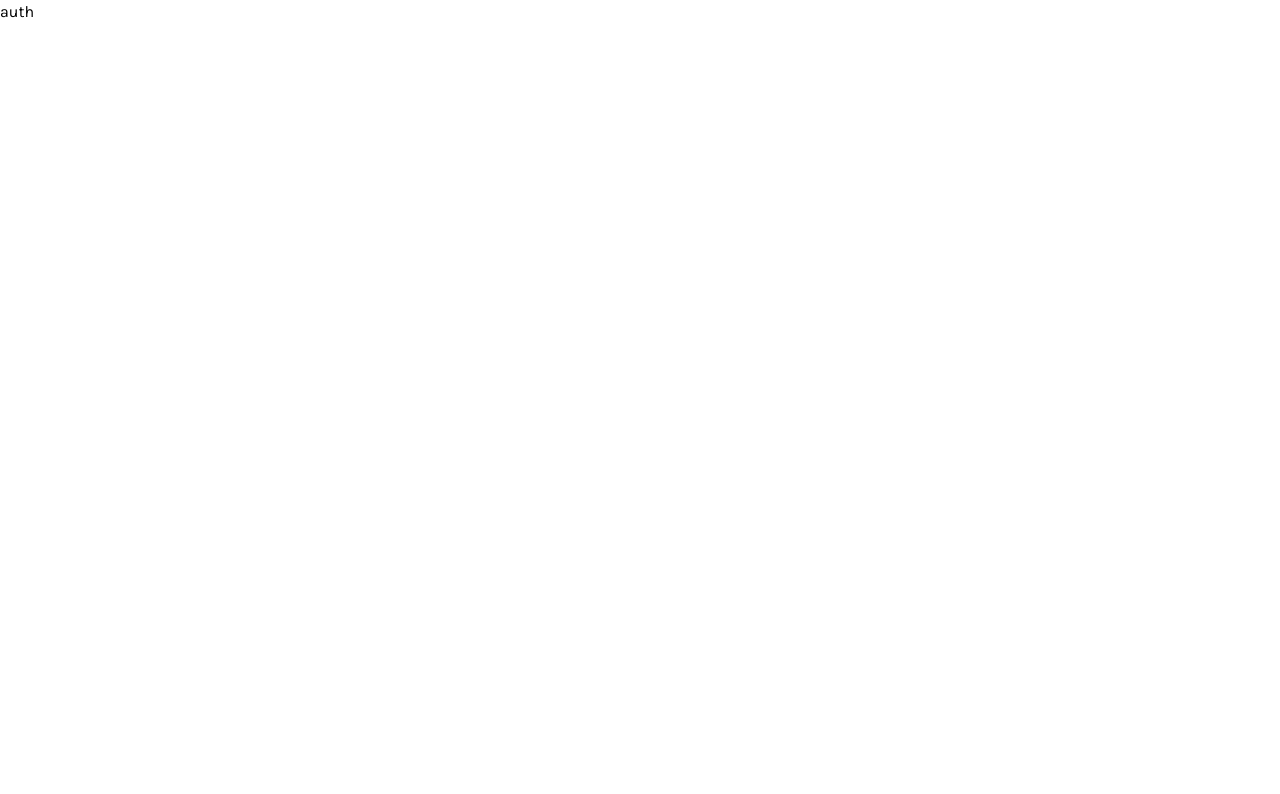
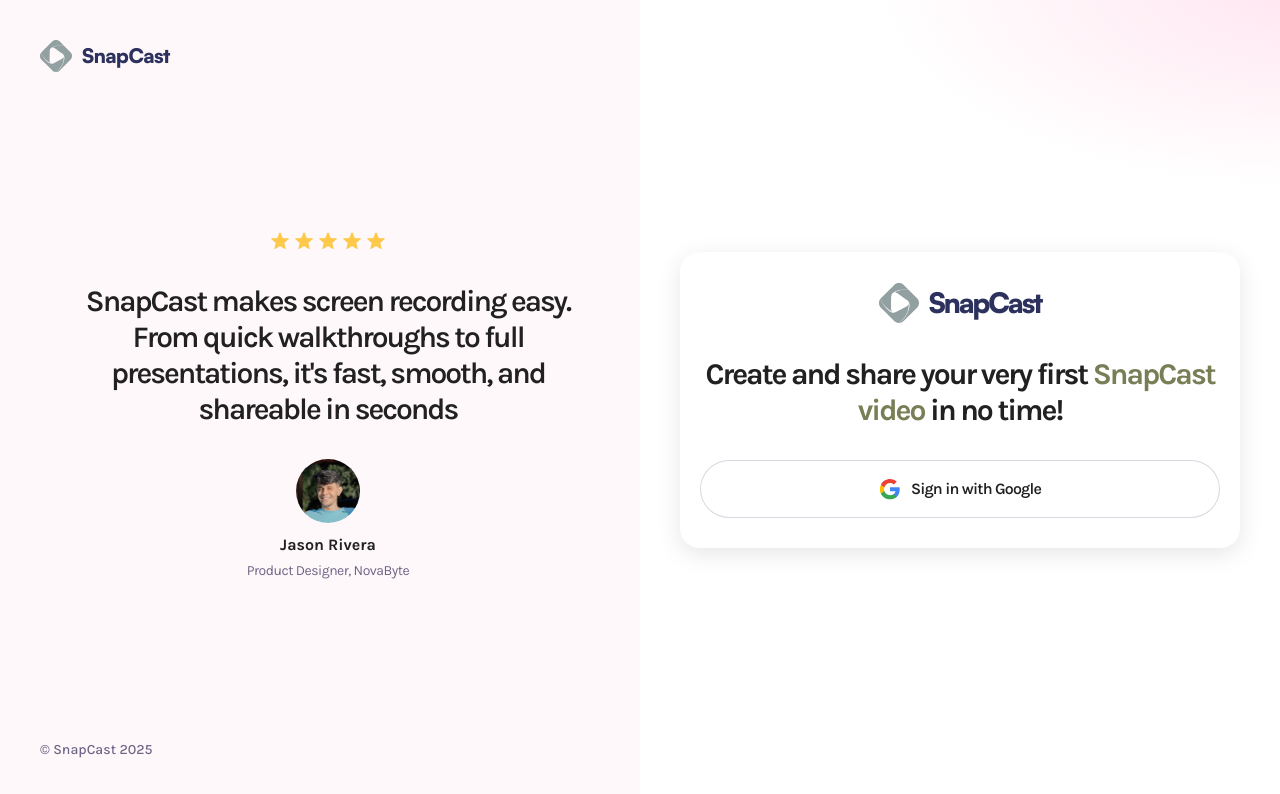
Before and after one commit to ZoirJohn/loom, a Next.js app: page /signin in a window 1280 px wide. Shown: the top 794 px of the page. Built offline with nearby package versions, Linux system fonts and the light colour scheme.

Commit message:
Add sign-in page layout and update profile page structure; modify package dependencies

```diff
--- a/app/(auth)/signin/page.tsx
+++ b/app/(auth)/signin/page.tsx
@@ -1,3 +1,76 @@
+import Image from 'next/image'
+import Link from 'next/link'
+
 export default function ComponentName() {
-        return <div>auth</div>
+        return (
+                <main className='sign-in'>
+                        <aside className='testimonial'>
+                                <Link href='/'>
+                                        <Image
+                                                src='/assets/icons/logo.svg'
+                                                alt='logo'
+                                                width={32}
+                                                height={32}
+                                        />
+                                        <h1>SnapCast</h1>
+                                </Link>
+                                <div className='description'>
+                                        <section>
+                                                <figure>
+                                                        {Array.from({ length: 5 }).map((_, index) => (
+                                                                <Image
+                                                                        src='/assets/icons/star.svg'
+                                                                        width={20}
+                                                                        height={20}
+                                                                        key={index}
+                                                                        alt='star'
+                                                                />
+                                                        ))}
+                                                </figure>
+                                                <p>SnapCast makes screen recording easy. From quick walkthroughs to full presentations, it's fast, smooth, and shareable in seconds</p>
+                                                <article>
+                                                        <Image
+                                                                src='/assets/images/jason.png'
+                                                                alt='avatar'
+                                                                width={64}
+                                                                height={64}
+                                                                className='rounded-full'
+                                                        />
+                                                        <div>
+                                                                <h2>Jason Rivera</h2>
+                                                                <p>Product Designer, NovaByte</p>
+                                                        </div>
+                                                </article>
+                                        </section>
+                                </div>
+                                <p>&copy; SnapCast {new Date().getFullYear()}</p>
+                        </aside>
+                        <aside className='google-sign-in'>
+                                <section>
+                                        <Link href='/'>
+                                                <Image
+                                                        src='/assets/icons/logo.svg'
+                                                        alt='logo'
+                                                        width={40}
+                                                        height={40}
+                                                />
+                                                <h1>SnapCast</h1>
+                                        </Link>
+                                        <p>
+                                                Create and share your very first <span>SnapCast video</span> in no time!
+                                        </p>
+                                        <button>
+                                                <Image
+                                                        src='/assets/icons/google.svg'
+                                                        alt='google'
+                                                        width={22}
+                                                        height={22}
+                                                />
+                                                <span>Sign in with Google</span>
+                                        </button>
+                                </section>
+                        </aside>
+                        <div className='overlay' />
+                </main>
+        )
 }
--- a/app/(root)/profile/[id]/page.tsx
+++ b/app/(root)/profile/[id]/page.tsx
@@ -5,7 +5,7 @@
 export default async function Profile({ params }: ParamsWithSearch) {
         const { id } = await params
         return (
-                <div className='wrapper page'>
+                <main className='wrapper page'>
                         <Header
                                 subHeader='suppport@yopmail.com'
                                 title='Yopmail'
@@ -19,6 +19,6 @@
                                         />
                                 ))}
                         </section>
-                </div>
+                </main>
         )
 }
```
Also changed, not shown: package.json (+7 -6 lines), 1 other file (tests, documents, lock files or other folders).
